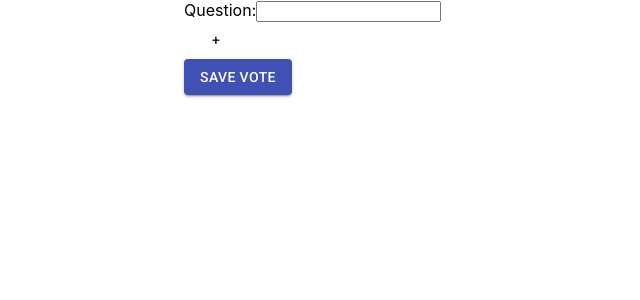
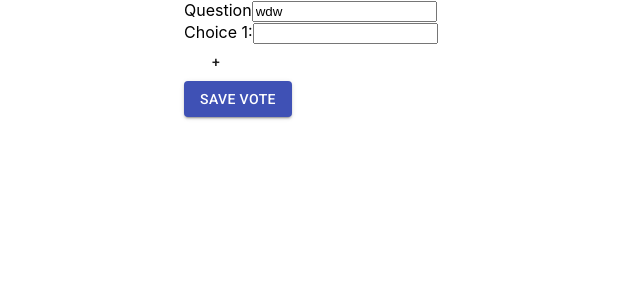
Before and after one commit to pformaniuk/hey, a React (Create React App) app: page /add-question in a window 1280 px wide. Shown: the top 300 px of the page, without its empty margins (0-640 px from the left). Built offline with nearby package versions, Linux system fonts and the light colour scheme; what apollo-link-rest would draw is missing.

Commit message:
addnew pass change

```diff
--- a/src/components/Card.tsx
+++ b/src/components/Card.tsx
@@ -45,7 +45,7 @@ export const AddQuestionCard = () => {
     <Card className={classes.root} variant="outlined">
       <CardActionArea
         component="a"
-        href="/add-question">
+        href="/addquestion">
         <CardContent className={classes.addIcon}>
           <Typography variant="h5" component="h2">+
           </Typography>
--- a/src/pages/create-new/AddQuestion.tsx
+++ b/src/pages/create-new/AddQuestion.tsx
@@ -21,7 +21,7 @@ export const AddQuestion = () => {
     setInputFields(values);
   };
 
-  const handleRemoveFields = (index:number) => {
+  const handleRemoveFields = (index: number) => {
     const values = [...inputFields];
     values.splice(index, 1);
     setInputFields(values);
@@ -33,19 +33,19 @@ export const AddQuestion = () => {
       <>
         <div>
           <label>
-            Question:
+            Choice {index + 1}:
           <input
               type="text"
               className="form-control"
-              id="firstName"
-              name="firstName"
+              id="choice"
+              name="choice"
               value={el}
               onChange={event => handleInputChange(index, event)}
             />
           </label>
           <div>
             <Button onClick={handleAddFields}> + </Button>
-            {index > 0 && <Button onClick={() => {handleRemoveFields(index)} }> - </Button>}
+            {index > 0 && <Button onClick={() => { handleRemoveFields(index) }}> - </Button>}
           </div>
         </div>
       </>
@@ -55,8 +55,17 @@ export const AddQuestion = () => {
   return (
     <Container maxWidth="md">
       <div >
-
         <form>
+        <label>
+            Question
+          <input
+              type="text"
+              className="form-control"
+              id="question"
+              name="question"
+              value={'wdw'}
+            />
+          </label>
           {inputs}
         </form>
 
```
